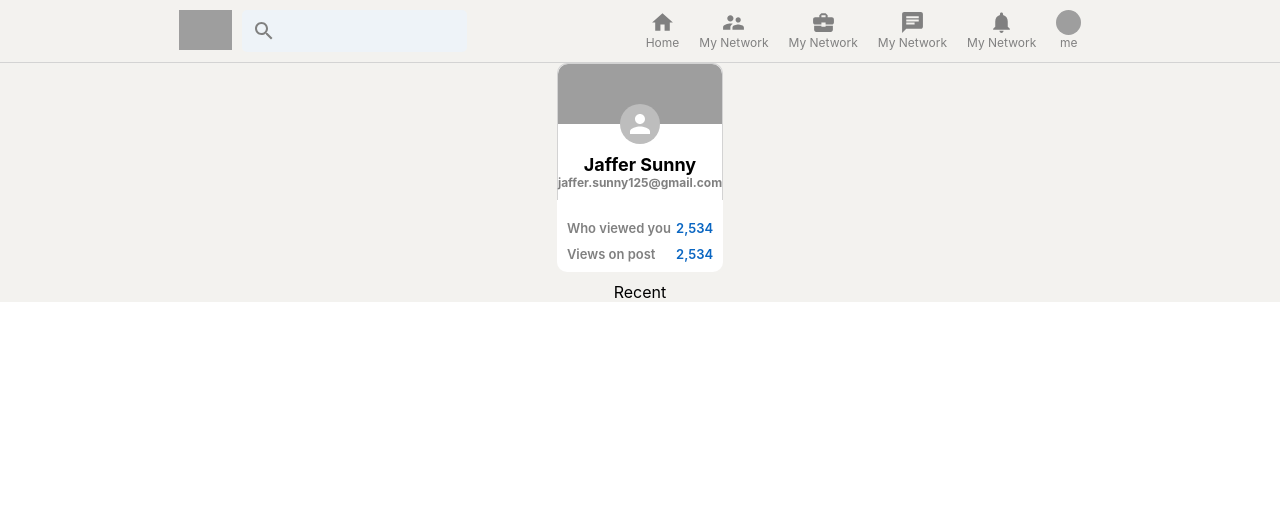
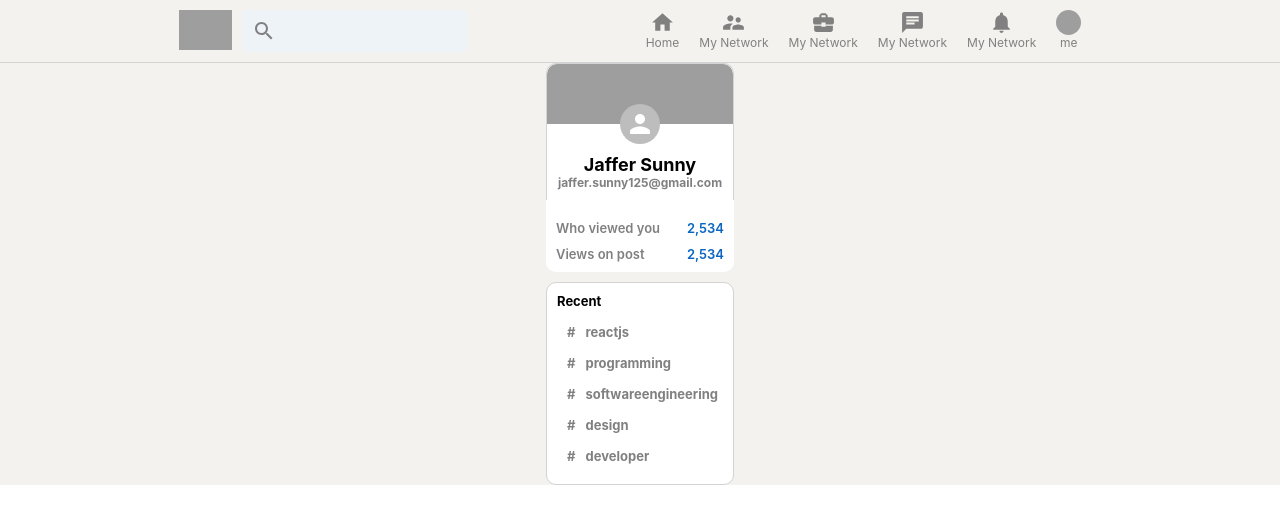
Before and after one commit to jaffasunny/linkedIn-clone-project, a React (Create React App) app: page / in a window 1280 px wide. Shown: the top 524 px of the page. Built offline with nearby package versions, Linux system fonts and the light colour scheme; grey boxes are pictures that could not be loaded.

Commit message:
sidebar completed

```diff
--- a/src/Sidebar.css
+++ b/src/Sidebar.css
@@ -1,6 +1,6 @@
 .sidebar {
+	position: sticky;
 	top: 80px;
-	position: sticky;
 	flex: 0.2;
 	border-radius: 10px;
 	text-align: center;
@@ -65,3 +65,40 @@
 	font-weight: bold;
 	color: #0a66c2 !important;
 }
+
+.sidebar__bottom {
+	text-align: left;
+	padding: 10px;
+	border: 1px solid lightgray;
+	background-color: white;
+	border-radius: 10px;
+	margin-top: 10px;
+}
+
+.sidebar__bottom > p {
+	font-size: 13px;
+	padding-bottom: 10px;
+	font-weight: bold;
+}
+
+.sidebar__recentItem {
+	display: flex;
+	font-size: 13px;
+	color: gray;
+	cursor: pointer;
+	margin-bottom: 5px;
+	padding: 5px;
+	font-weight: bolder;
+}
+
+.sidebar__recentItem:hover {
+	background-color: whitesmoke;
+	border-radius: 10px;
+	cursor: pointer;
+	color: black;
+}
+
+.sidebar__hash {
+	margin-right: 10px;
+	margin-left: 5px;
+}
--- a/src/Sidebar.js
+++ b/src/Sidebar.js
@@ -3,6 +3,15 @@
 import "./Sidebar.css";
 
 function Sidebar() {
+	const recentItem = (topic) => {
+		return (
+			<div className="sidebar__recentItem">
+				<span className="sidebar__hash">#</span>
+				<p>{topic}</p>
+			</div>
+		);
+	};
+
 	return (
 		<div className="sidebar">
 			<div className="sidebar__top">
@@ -28,6 +37,11 @@
 
 			<div className="sidebar__bottom">
 				<p>Recent</p>
+				{recentItem("reactjs")}
+				{recentItem("programming")}
+				{recentItem("softwareengineering")}
+				{recentItem("design")}
+				{recentItem("developer")}
 			</div>
 		</div>
 	);
```
